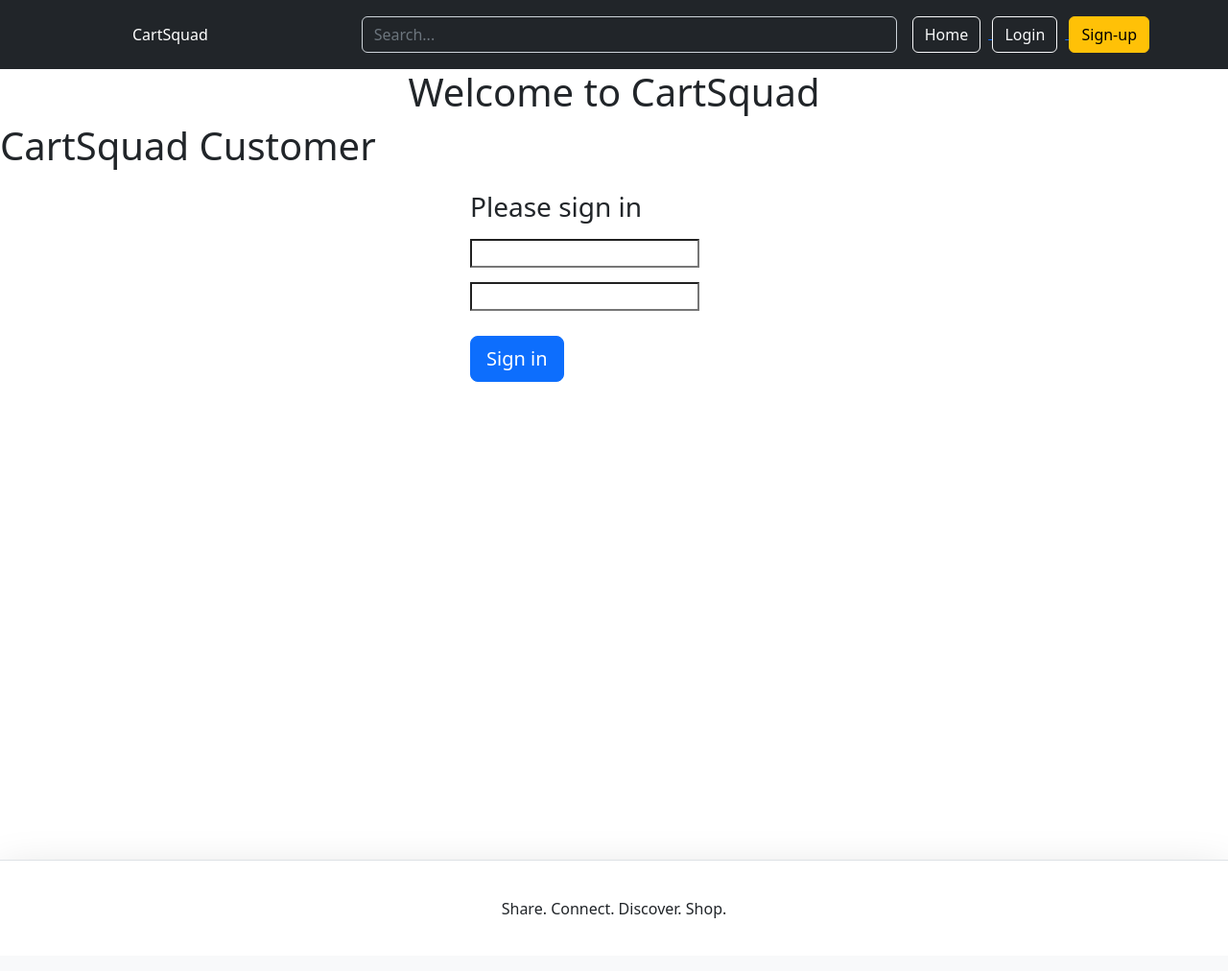
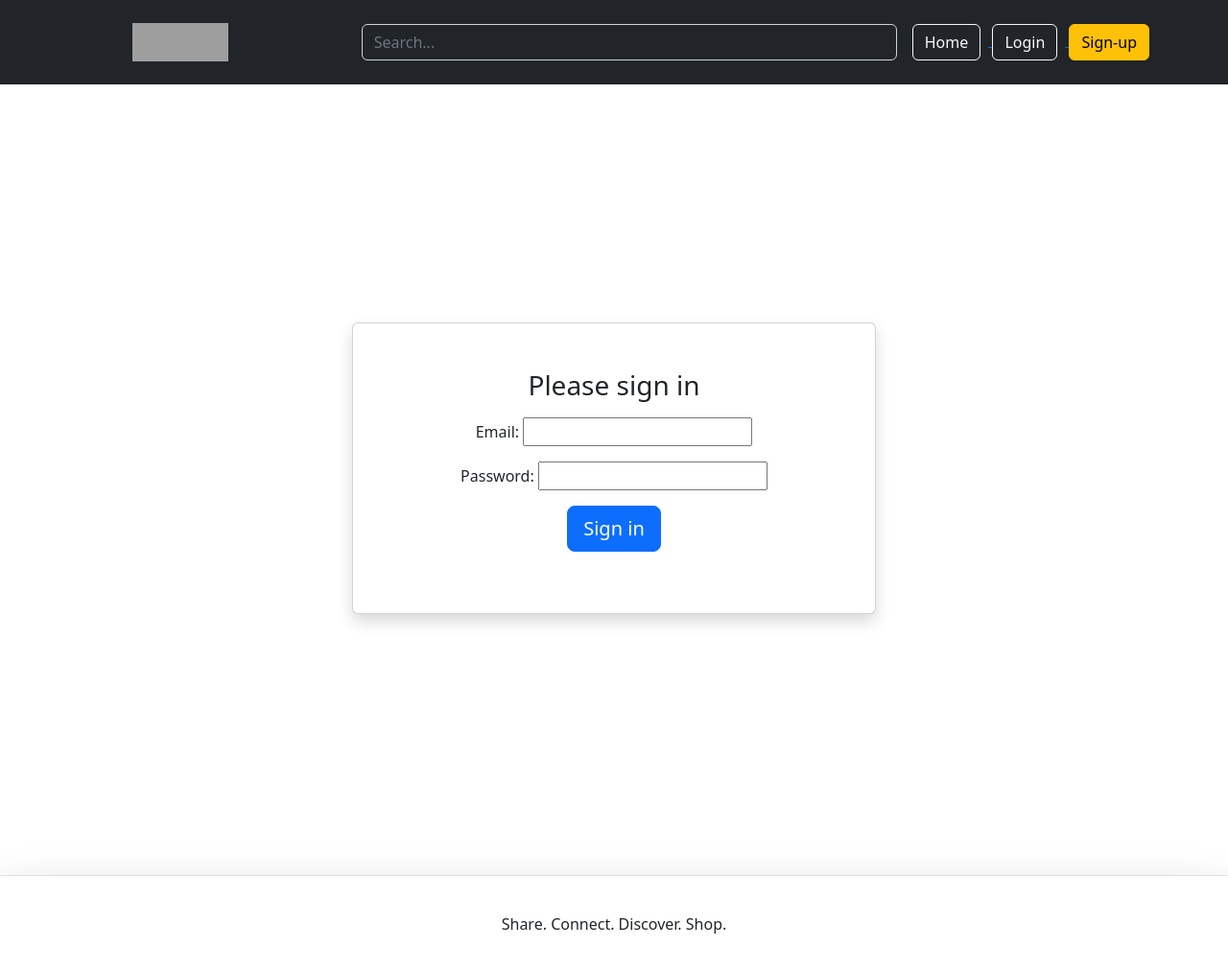
Before and after one commit to mouli86/cartsquad, a Django app: page /account/login/user in a window 1280 px wide. Shown: the whole page at 96% size. Before the commit the page ends 957 px from the top, so only its background shows below. Run offline with Django 4.2, Linux system fonts and the light colour scheme; grey boxes are pictures that could not be loaded.

Commit message:
Adding User Login and SignUp html pages

```diff
--- a/cartsquad/cartsquad/settings.py
+++ b/cartsquad/cartsquad/settings.py
@@ -76,7 +76,7 @@ DATABASES = {
         'ENGINE': 'django.db.backends.mysql',
         'NAME': 'cartsquad',
         'USER': 'root',
-        'PASSWORD': 'root',
+        'PASSWORD': 'password',
         'HOST':'127.0.0.1',
         'PORT':'3306',
     }
--- a/cartsquad/frontend/templates/homepage.html
+++ b/cartsquad/frontend/templates/homepage.html
@@ -5,22 +5,86 @@
         <meta charset="utf-8">
         <meta name="viewport" content="width=device-width, initial-scale=1">
 
+        <!-- Bootstrap CSS -->
+        <link rel="stylesheet" href="https://maxcdn.bootstrapcdn.com/bootstrap/4.5.2/css/bootstrap.min.css">
+
         {% include 'snippets/header.html' %}
+        <style type="text/css">
+            .main {
+                min-height: 100vh;
+                height: auto;
+            }
+
+
+            .carousel-inner img {
+                max-height: 80vh;
+                object-fit: cover;
+                width: 100%;
+            }
+
+            /* Custom color for arrow icons */
+            .carousel-control-prev-icon,
+            .carousel-control-next-icon {
+                background-color: black;
+            }
+
+        </style>
     </head>
 
     <body>
-        <style = "text/css">
-            .main{
-                min-height: 100vh;
-                height: auto;
-            }
-        </style>
-        <div class = "main">
-        <h1 style="text-align: center;">Welcome to CartSquad</h1>
+        <div class="main">
+            <!-- Carousel -->
+            <div id="myCarousel" class="carousel slide" data-ride="carousel">
+                <!-- Indicators -->
+                <ul class="carousel-indicators">
+                    <li data-target="#myCarousel" data-slide-to="0" class="active"></li>
+                    <li data-target="#myCarousel" data-slide-to="1"></li>
+                    <li data-target="#myCarousel" data-slide-to="2"></li>
+                </ul>
+
+                <!-- Slides -->
+                <div class="carousel-inner">
+                    <div class="carousel-item active">
+                        <img src="https://images.unsplash.com/photo-1484154218962-a197022b5858" alt="Image 1">
+                        <div class="carousel-caption">
+                            <h3>Kitchen ware</h3>
+                            <p>Kitchen ware description</p>
+                        </div>
+                    </div>
+                    <div class="carousel-item">
+                        <img src="https://images.unsplash.com/photo-1542291026-7eec264c27ff" alt="Image 2">
+                        <div class="carousel-caption">
+                            <h3>Sports Shoes</h3>
+                            <p>Sports shoes description</p>
+                        </div>
+                    </div>
+                    <div class="carousel-item">
+                        <img src="https://images.unsplash.com/photo-1495446815901-a7297e633e8d" alt="Image 3">
+                        <div class="carousel-caption">
+                            <h3>Books </h3>
+                            <p>Books description</p>
+                        </div>
+                    </div>
+                </div>
+
+                <!-- Left and right controls -->
+                <a class="carousel-control-prev" href="#myCarousel" data-slide="prev">
+                    <span class="carousel-control-prev-icon"></span>
+                </a>
+                <a class="carousel-control-next" href="#myCarousel" data-slide="next">
+                    <span class="carousel-control-next-icon"></span>
+                </a>
+            </div>
+
             {% block content %}
             {% endblock %}
         </div>
+
         {% include 'snippets/footer.html' %}
+
+        <!-- Bootstrap JS and Popper.js -->
+        <script src="https://ajax.googleapis.com/ajax/libs/jquery/3.5.1/jquery.min.js"></script>
+        <script src="https://cdnjs.cloudflare.com/ajax/libs/popper.js/1.16.0/umd/popper.min.js"></script>
+        <script src="https://maxcdn.bootstrapcdn.com/bootstrap/4.5.2/js/bootstrap.min.js"></script>
     </body>
-
 </html>
--- a/cartsquad/frontend/templates/login_forms/user_login.html
+++ b/cartsquad/frontend/templates/login_forms/user_login.html
@@ -1,40 +1,18 @@
-{% extends 'homepage.html' %}
+{% include 'snippets/header.html' %}
 {% block content %}
-<style>
-
-.form-signin {
-  max-width: 330px;
-  padding: 15px;
-}
-
-.form-signin .form-floating:focus-within {
-  z-index: 2;
-}
-
-.form-signin input[type="email"] {
-  margin-bottom: -1px;
-  border-bottom-right-radius: 0;
-  border-bottom-left-radius: 0;
-}
-
-.form-signin input[type="password"] {
-  margin-bottom: 10px;
-  border-top-left-radius: 0;
-  border-top-right-radius: 0;
-}
-
-
-</style>
-<h1 style="align-self: center;">CartSquad Customer</h1>
-
-<main class="form-signin w-100 m-auto">
-    <h2 class="h3 mb-3 fw-normal">Please sign in</h2>
+<div class="container">
+    <div class="row justify-content-center align-items-center vh-100">
+        <div class="col-md-6">
+            <div class="card mt-6 shadow">
+                <div class="card-body py-5">
+                    <h2 class="h3 mb-3 fw-normal text-center">Please sign in</h2>
                     <form method="post">
                         {% csrf_token %}
-        <!-- Render each form field within the div with class "form-floating" -->
+                        <!-- Render each form field with Bootstrap styling -->
                         {% for field in user_login_form %}
-        <div class="form-floating">
-            <p>{{ field }}</p><label for="{{ field.id_for_label }}" placeholder="field.id_for_label" ></label>
+                        <div class="form-group mb-3 text-center">
+                            <label for="{{ field.id_for_label }}">{{ field.label_tag }}</label>
+                            {{ field }}
                         </div>
                         {% endfor %}
 
@@ -46,12 +24,19 @@
                         {% endfor %}
                         <!-- Render non-field errors -->
                         {% if user_login_form.non_field_errors %}
-        <div style="color: red;">
-            <p>{{ user_login_form.non_field_errors }}</p>
+                        <div class="alert alert-danger mb-3">
+                            {{ user_login_form.non_field_errors }}
                         </div>
                         {% endif %}
+                        <div class="text-center"> <!-- Center-align the button -->
                             <button class="btn btn-lg btn-primary" type="submit">Sign in</button>
+                        </div>
                     </form>
-</main>
+                </div>
+            </div>
+        </div>
+    </div>
+</div>
+{% endblock %}
 
-{% endblock %}
+{% include 'snippets/footer.html' %}
--- a/cartsquad/frontend/templates/snippets/header.html
+++ b/cartsquad/frontend/templates/snippets/header.html
@@ -11,7 +11,10 @@
             </a>
 
             <ul class="nav col-12 col-lg-auto me-lg-auto mb-2 justify-content-center mb-md-0">
-                <li><a href = "{% url 'homepage' %}" class="nav-link px-2 text-white">CartSquad</a></li>
+                <li><a href="{% url 'homepage' %}" class="nav-link px-2 text-white">
+                    <img src="https://user-images.githubusercontent.com/126706206/275121376-fb378225-0edf-44ec-915f-d1a8d2e3d899.png" alt="logo" width="100" height="40" />
+                </a></li>
+
             </ul>
 
             <form class="col-12 col-lg-auto mb-3 mb-lg-0 me-lg-3" role="search" method = "get" style="width: 50%;">
```
Also changed, not shown: cartsquad/frontend/templates/login_forms/retailer_login.html (+21 -12 lines), cartsquad/frontend/templates/registration_forms/retailer_signup.html (+22 -9 lines), cartsquad/frontend/templates/registration_forms/user_signup.html (+23 -9 lines), .circleci/config.yml (added), cartsquad/frontend/templates/snippets/logo.png (deleted). Lines whose indentation alone changed are shown as unchanged.
